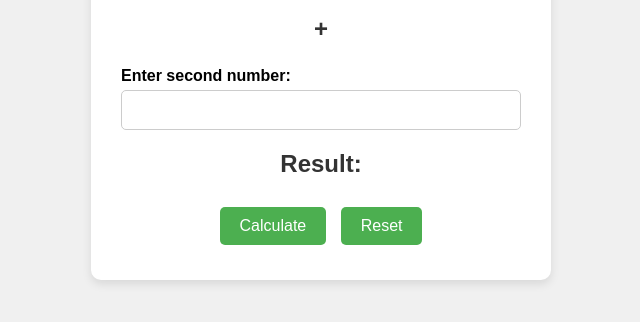
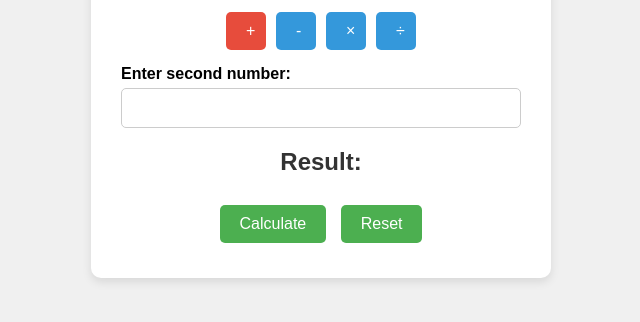
Before and after one commit to sgerritsen2/QA_gpo101, a plain HTML site: page src/index.html in a window 1280 px wide. Shown: the part 368-690 px from the top of the page, without its empty margins (319-959 px from the left). Drawn offline with Linux system fonts and the light colour scheme.

Commit message:
Update index.html

```diff
--- a/src/index.html
+++ b/src/index.html
@@ -12,17 +12,22 @@
 
       <div class="input-group">
         <label for="num1">Enter first number:</label>
-        <input id="num1" type="number" />
+        <input id="num1" />
       </div>
 
-      <h3 id="operator">+</h3>
+      <div class="operation-buttons">
+        <button id="sum-button" class="operation-button active" onclick="changeOperation('+')">+</button>
+        <button id="subtract-button" class="operation-button" onclick="changeOperation('-')">-</button>
+        <button id="multiply-button" class="operation-button" onclick="changeOperation('*')">×</button>
+        <button id="divide-button" class="operation-button" onclick="changeOperation('/')">÷</button>
+      </div>
 
       <div class="input-group">
         <label for="num2">Enter second number:</label>
-        <input id="num2" type="number" />
+        <input id="num2" />
       </div>
 
-      <h3 id="result">Result: </h3>
+      <h3 id="result">Result:</h3>
 
       <div class="button-group">
         <button onclick="calculate()">Calculate</button>
```
